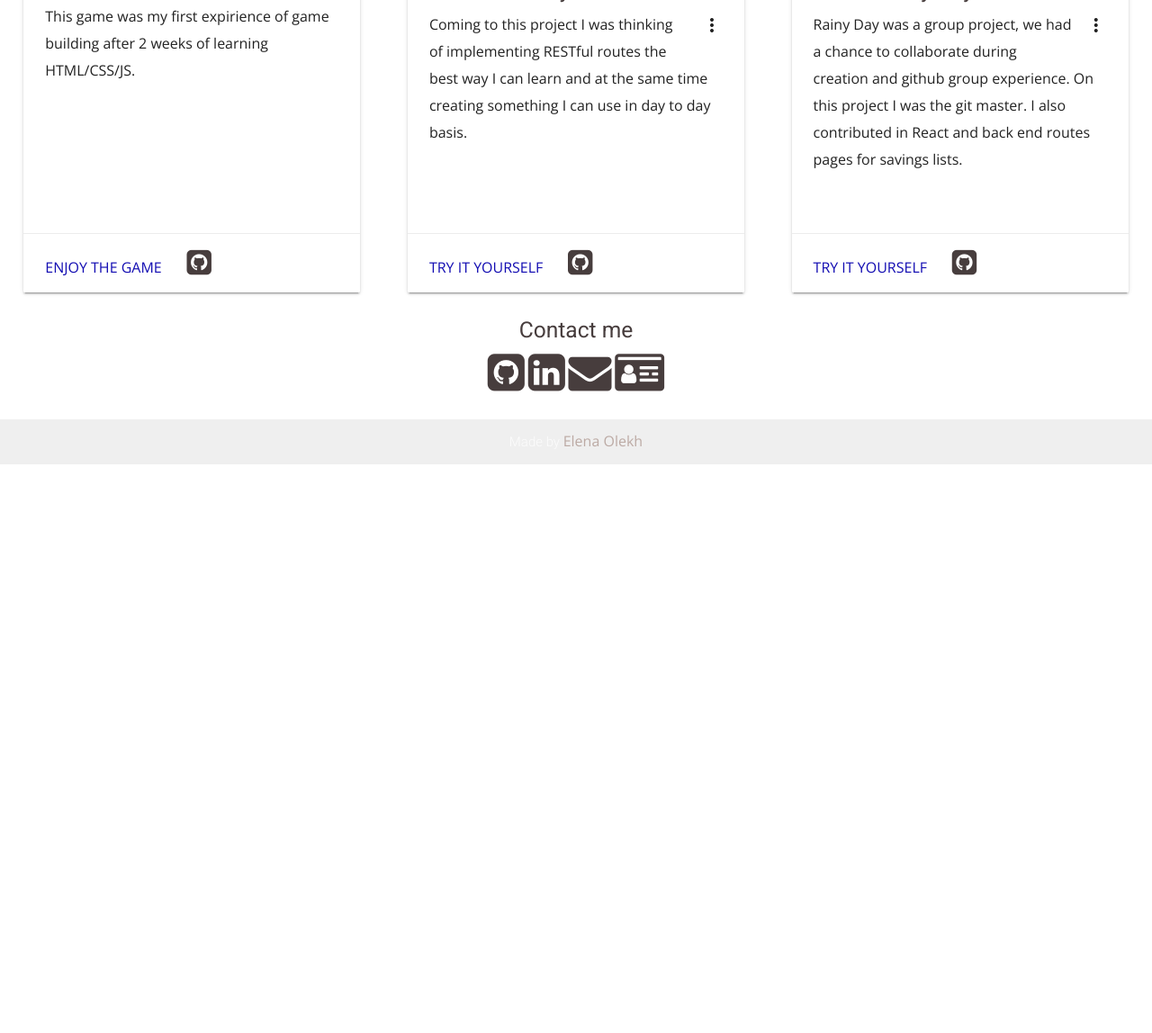
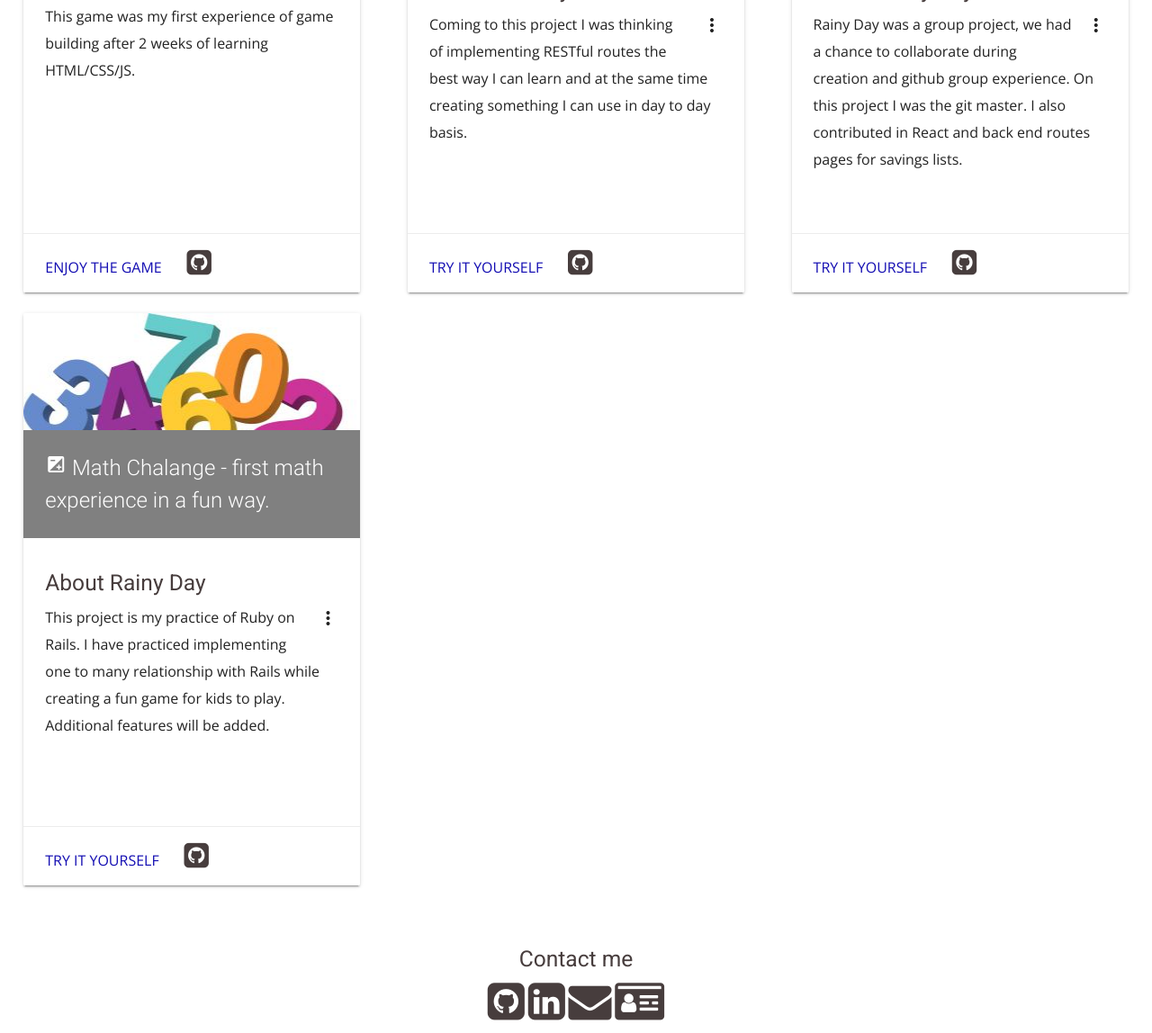
Before and after one commit to ElenaOl/portfolio, a plain HTML site: page index.html in a window 1280 px wide. Shown: the part 1652-2800 px from the top of the page at 90% size. Before the commit the page ends 2188 px from the top, so only its background shows below. Drawn offline with nearby package versions, Linux system fonts and the light colour scheme; a script that the page names is missing.

Commit message:
addition of project 4

```diff
--- a/index.html
+++ b/index.html
@@ -66,7 +66,7 @@
                 <div class="card-content white-text about">
                   <span class="card-title left-align">Skills</span>
                     <p class="left-align">Languages: HTML, CSS/SASS, JavaScript, Ruby, SQL <br/>
-                    Frameworks: Bootstrap, Express, Node, Rails, React <br/>
+                    Frameworks: Bootstrap, Materialize, Express, Node, Rails, React <br/>
                     Libraries: jQuery <br/>
                     Databases: MongoDB, Mongoose, PostgreSQL, Sequelize <br/>
                     Design: Web Fonts <br/>
@@ -129,7 +129,7 @@
           </div>
           <div class="card-content">
             <span class="card-title activator grey-text text-darken-4">About "Durak" game<i class="material-icons right">more_vert</i></span>
-            <p>This game was my first expirience of game building after 2 weeks of learning HTML/CSS/JS.
+            <p>This game was my first experience of game building after 2 weeks of learning HTML/CSS/JS.
             </p>
           </div>
           <div class="card-reveal">
@@ -216,6 +216,41 @@
     </div>
   </div>
 
+  <div class="row" id="projects">
+    <div class="col s12 m6 l4">
+      <div class="icon-block">
+        <div class="card">
+            <div class="card-image waves-effect waves-block waves-light">
+              <img class="activator project-img" src="img/numbers.jpg">
+              <span class="card-title title"><i class="material-icons">exposure</i> Math Chalange - first math experience in a fun way.</span>
+            </div>
+            <div class="card-content">
+              <span class="card-title activator grey-text text-darken-4"><h5>About Rainy Day</h5><i class="material-icons right">more_vert</i></span>
+              <p>This project is my practice of Ruby on Rails. I have practiced implementing one to many relationship with Rails while creating a fun game for
+                kids to play. Additional features will be added.
+              </p>
+            </div>
+            <div class="card-reveal">
+              <span class="card-title grey-text text-darken-4">Math Chalange<i class="material-icons right">close</i></span>
+              <h5>Technologies used</h5>
+              <ul>
+                <li>Ruby on Rails</li>
+                <li>HTML/ERB</li>
+                <li>Materialize gem</li>
+                <li>SCSS</li>
+                <li>JavaScript/ jQuery</li>
+                <li>Auth</li>
+                <li>Sequelize</li>
+              </ul>
+            </div>
+            <div class="card-action">
+                <a target=“_blank” href="https://secret-hollows-15422.herokuapp.com/">Try it yourself</a>
+                <a target=“_blank” class="share-icon" href="https://github.com/ElenaOl/math_chalange"><span class="fa  fa-github-square fa-2x"></span></a>
+            </div>
+          </div>
+      </div>
+    </div>
+  </div>
   <footer class="page-footer white center">
     <div class="container">
       <div class="row">
```
Also changed, not shown: img/numbers.jpg (added), 2 other files.
